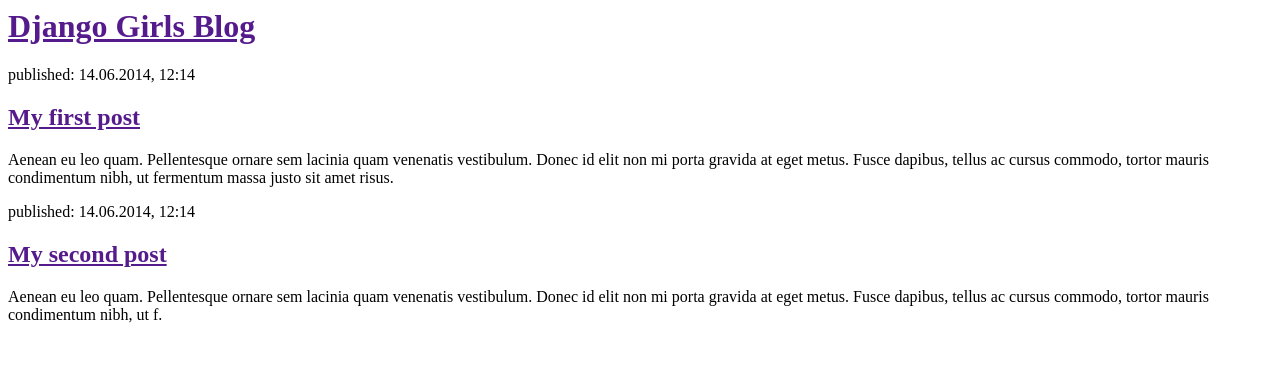
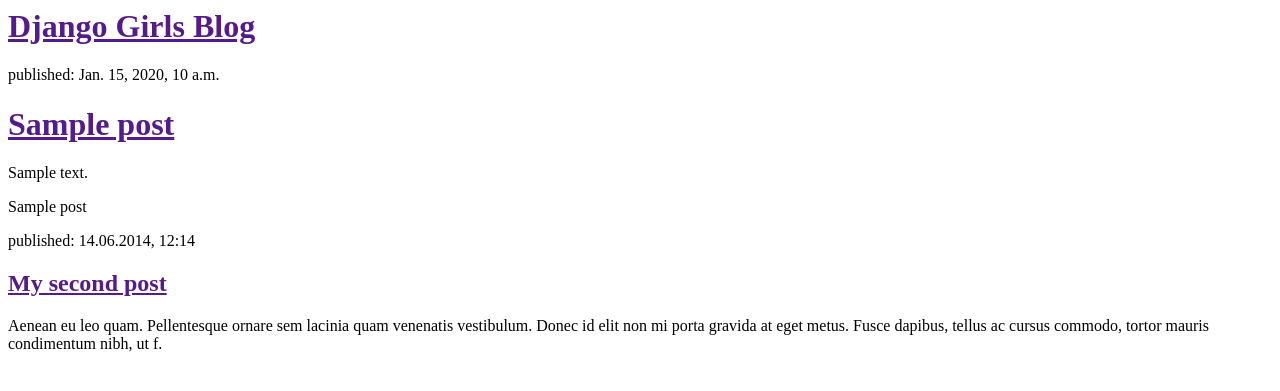
Before and after one commit to michelcameroon/djangogirls1, a Django app: template blog/templates/blog/post_list.html in a window 1280 px wide. Shown: the top 391 px of the page. Run offline with Django 3.2, Linux system fonts and the light colour scheme; the template is opened without the code that fills it: values that come from a table or form of the project are taken from there, others are empty; tables that the repository leaves empty hold one stand-in row (values such as "Sample post").

Commit message:
Modified templates to display posts from database.

```diff
--- a/blog/templates/blog/post_list.html
+++ b/blog/templates/blog/post_list.html
@@ -7,10 +7,21 @@
             <h1><a href="">Django Girls Blog</a></h1>
         </div>
 
+
+	{% for post in posts %}
+    	<div>
+        	<p>published: {{ post.published_date }}</p>
+        	<h1><a href="">{{ post.title }}</a></h1>
+        	<p>{{ post.text|linebreaks }}</p>
+    	</div>
+	{% endfor %}
+
+
         <div>
-            <p>published: 14.06.2014, 12:14</p>
-            <h2><a href="">My first post</a></h2>
-            <p>Aenean eu leo quam. Pellentesque ornare sem lacinia quam venenatis vestibulum. Donec id elit non mi porta gravida at eget metus. Fusce dapibus, tellus ac cursus commodo, tortor mauris condimentum nibh, ut fermentum massa justo sit amet risus.</p>
+		{% for post in posts %}
+    			{{ post }}
+		{% endfor %}
+
         </div>
 
         <div>
```
Also changed, not shown: blog/views.py (+23 -0 lines).
